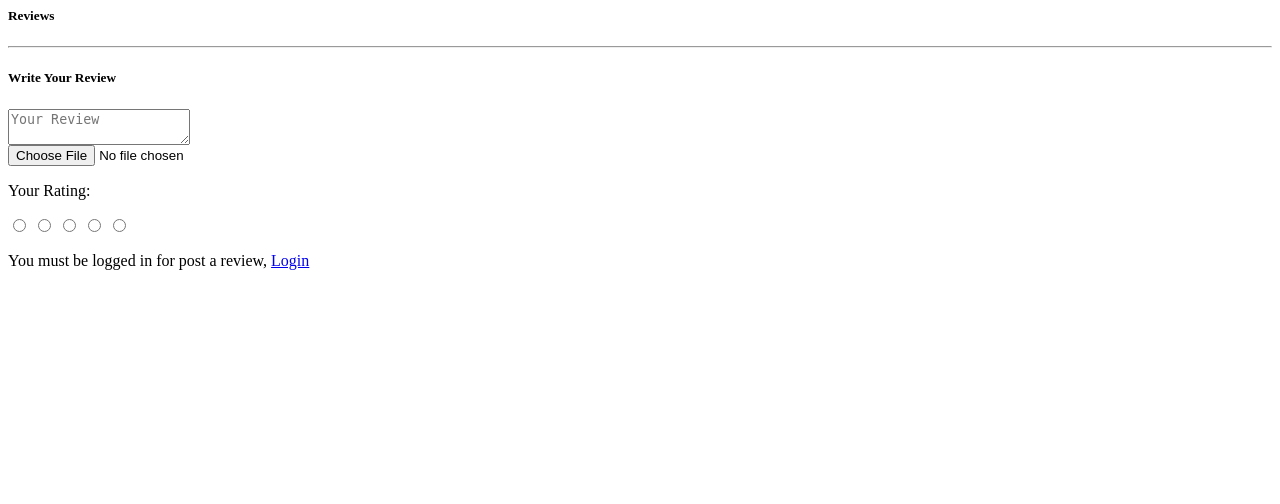
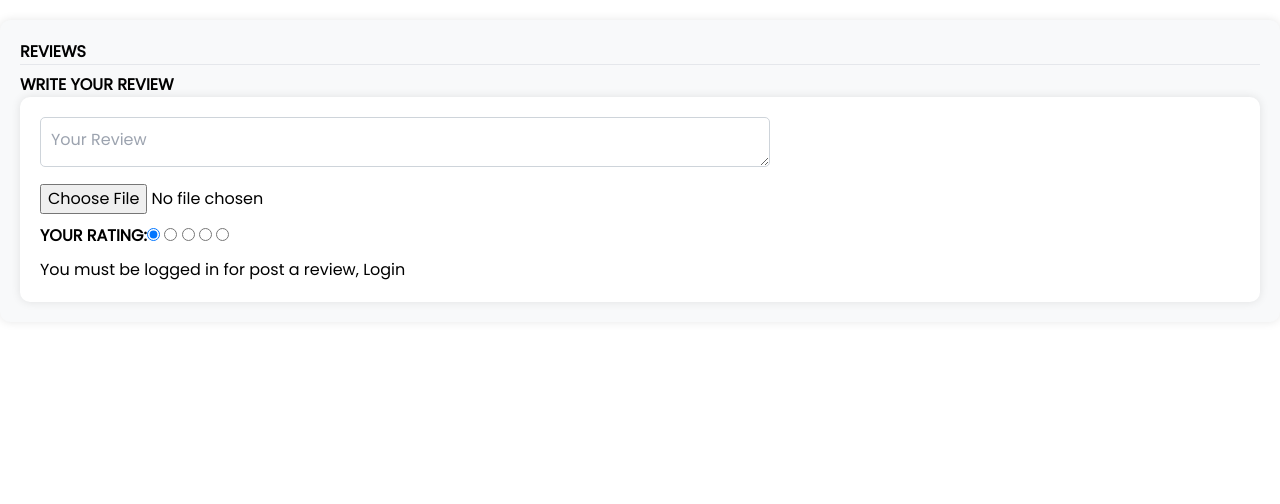
Before and after one commit to isaui/bookphoria-web, a Django app: template ReviewApp/templates/review.html in a window 1280 px wide. Shown: the top 504 px of the page. Before the commit the page ends 270 px from the top, so only its background shows below. Run offline with Django 4.2, Linux system fonts and the light colour scheme; the template is opened without the code that fills it, so the values that code supplies are empty; some libraries are stand-ins or nearby versions.

Commit message:
mendesain html dan memperbaiki beberapa berkas

```diff
--- a/Bookphoria/urls.py
+++ b/Bookphoria/urls.py
@@ -20,5 +20,6 @@ from django.conf import settings
 
 urlpatterns = [
     path('admin/', admin.site.urls),
-    path('', include('Homepage.urls'))
+    path('', include('Homepage.urls')),
+    path('review/', include('ReviewApp.urls'))
 ]
--- a/ReviewApp/admin.py
+++ b/ReviewApp/admin.py
@@ -1,4 +1,4 @@
 from django.contrib import admin
-
+from .models import Review
 # Register your models here.
 admin.site.register (Review)
--- a/ReviewApp/forms.py
+++ b/ReviewApp/forms.py
@@ -1,8 +1,7 @@
 from django.forms import ModelForm
 from ReviewApp.models import Review
 
-@admin.register(Review)
 class ReviewForm(ModelForm):
     class Meta:
         model = Review
-        fields = ["id", "user", "book", "rate", "date_added", "photo", "date_added"]
+        exclude = ["date_added"]
--- a/ReviewApp/models.py
+++ b/ReviewApp/models.py
@@ -53,6 +53,7 @@ class Book(models.Model):
 
 class Review(models.Model):
     user = models.ForeignKey(User, on_delete=models.CASCADE)
+
     book = models.ForeignKey(Book, on_delete=models.CASCADE)
     review = models.TextField(max_length=255, blank=True, null=True)
     rate = models.IntegerField(default=0, validators=[MinValueValidator(0), MaxValueValidator(5)])
--- a/ReviewApp/templates/review.html
+++ b/ReviewApp/templates/review.html
@@ -1,3 +1,95 @@
+{% extends 'base.html' %}
+
+{% block content %}
+{% load static %}
+
+<style>
+    .container {
+        background-color: #f8f9fa;
+        padding: 20px;
+        border-radius: 10px;
+        box-shadow: 0 0 10px rgba(0, 0, 0, 0.1);
+    }
+
+    .review-heading {
+        border-bottom: 1px solid #dee2e6;
+        padding-bottom: 10px;
+        margin-bottom: 10px;
+    }
+
+    .review-heading a {
+        color: #007bff;
+        text-decoration: none;
+    }
+
+    .fa-star {
+        color: #ffc107;
+    }
+
+    .review-body {
+        margin-top: 10px;
+    }
+
+    .review-body p {
+        line-height: 1.6;
+    }
+
+    .review-form {
+        background-color: #ffffff;
+        padding: 20px;
+        border-radius: 10px;
+        box-shadow: 0 0 10px rgba(0, 0, 0, 0.1);
+    }
+
+    #comment {
+    width: 100%;
+    max-width: 730px; /* Set your desired maximum width */
+    height: 50px; /* Set your desired height */
+    padding: 10px;
+    border: 1px solid #ced4da;
+    border-radius: 5px;
+    margin-bottom: 10px;
+    resize: vertical; /* Allow vertical resizing */
+    }
+
+
+
+    #upload-photo {
+        margin-bottom: 10px;
+    }
+
+    .input-rate {
+        display: flex;
+        align-items: center;
+        margin-bottom: 10px;
+    }
+
+    .text-uppercase {
+        text-transform: uppercase;
+    }
+
+    .font-weight-bold {
+        font-weight: bold;
+    }
+
+    #post-btn {
+        background-color: #460c90;
+        color: #fff;
+        border: none;
+        padding: 10px 20px;
+        border-radius: 5px;
+        cursor: pointer;
+    }
+
+    #post-btn:hover {
+        background-color: #2c075c;
+    }
+</style>
+
+<script src="{% static 'js/firebase-upload.js' %}">
+
+</script>
+
 <div class="container mt-5">
     <h5 class="text-uppercase font-weight-bold">Reviews</h5>
     <hr class="mt-0 pt-0">
@@ -29,28 +121,62 @@
             <input type="hidden" name="book_id" id="book_id" value="{{book.id}}"/>
             {% endfor %}
             <div class="form-group">
-                <textarea class="input" type="text" name="review" placeholder="Your Review"></textarea>
+                <textarea id="comment" class="input" type="text" name="review" placeholder="Your Review"></textarea>
             </div>
             <div class="form-group">
-                <input type="file" name="photo" accept="image/*">
+                <input id="upload-photo" type="file" name="photo" accept="image/*">
             </div>
             <div class="form-group">
                 <div class="input-rate">
                     <p class="text-uppercase font-weight-bold">Your Rating: </p>
                     <div class="rate-wrapper">
-                        <input type="radio" id="star-5" name="rate" value="5" /><label for="star-5" class="fas fa-star"></label>
-                        <input type="radio" id="star-4" name="rate" value="4" /><label for="star-4" class="fas fa-star"></label>
-                        <input type="radio" id="star-3" name="rate" value="3" /><label for="star-3" class="fas fa-star"></label>
-                        <input type="radio" id="star-2" name="rate" value="2" /><label for="star-2" class="fas fa-star"></label>
-                        <input type="radio" id="star-1" name="rate" value="1" /><label for="star-1" class="fas fa-star"></label>
+                        <input checked type="radio" id="star-5" name="rate" value="5" /><label for="star-5"></label>
+                        <input type="radio" id="star-4" name="rate" value="4" /><label for="star-4"></label>
+                        <input type="radio" id="star-3" name="rate" value="3" /><label for="star-3"></label>
+                        <input type="radio" id="star-2" name="rate" value="2" /><label for="star-2"></label>
+                        <input type="radio" id="star-1" name="rate" value="1" /><label for="star-1"></label>
                     </div>
                 </div>
             </div>
             {% if user.is_authenticated %}
-            <button class="btn btn-danger btn-md m-0" type="submit">Post</button>
+            <button id="post-btn" class="btn btn-danger btn-md m-0" type="submit">Post</button>
             {% else %}
             <p>You must be logged in for post a review, <a href="{% url 'x' %}">Login</a></p>
             {% endif %}
         </form>
     </div>
 </div>
+<script>
+    let data = {
+        'imageUrl': '',
+        'rate': 5,
+        'comment':''
+    }
+    const setData = async  () => {
+       const rateInput =  document.querySelector('input[name="rate"]:checked');
+       const comment = document.getElementById("comment");
+       if(rateInput.value){
+        data.rate = parseInt(rateInput.value)
+       }
+       data.comment = comment.value.trim()
+       const res = await uploadImageByElement('upload-photo')
+       data.imageUrl = res
+
+    }
+    const postBtn = document.getElementById('post-btn')
+    postBtn.addEventListener('click', async ()=> {
+       await  setData()
+        const resjson = await fetch('/review/create-review/', {
+            method:'POST',
+            headers: {
+                'Content-Type': 'application/json',
+            },
+            body: JSON.stringify(data),
+        });
+        const res = await resjson.json()
+        console.log(res)
+
+
+    })
+</script>
+{% endblock content %}
--- a/ReviewApp/urls.py
+++ b/ReviewApp/urls.py
@@ -1,8 +1,9 @@
 from django.urls import path
-from .views import create_review
+from .views import home, create_review
 
 app_name = 'ReviewApp'
 
 urlpatterns = [
-    path('review/', create_review, name='review'),
+    path('', home, name='home'),
+    path('create-review/', create_review, name='create_review'),
 ]
```
Also changed, not shown: ReviewApp/views.py (+5 -10 lines).
